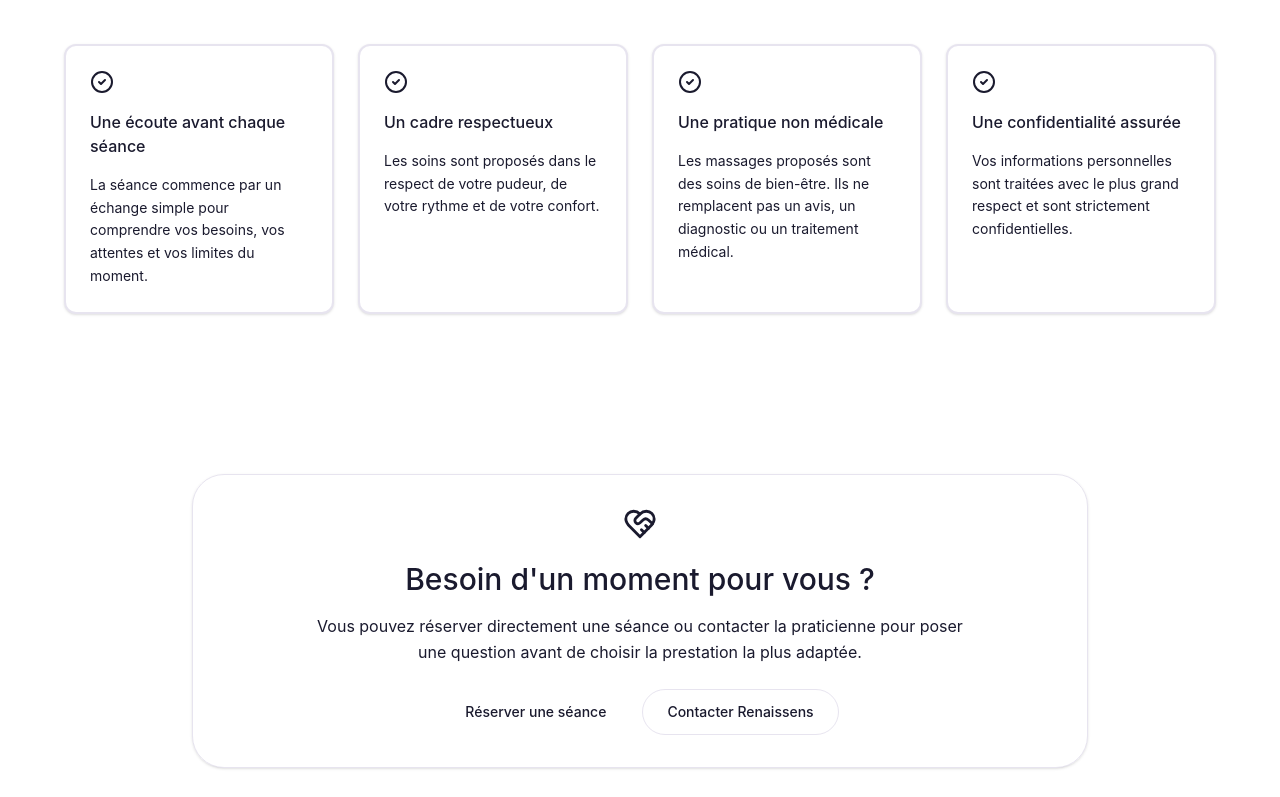
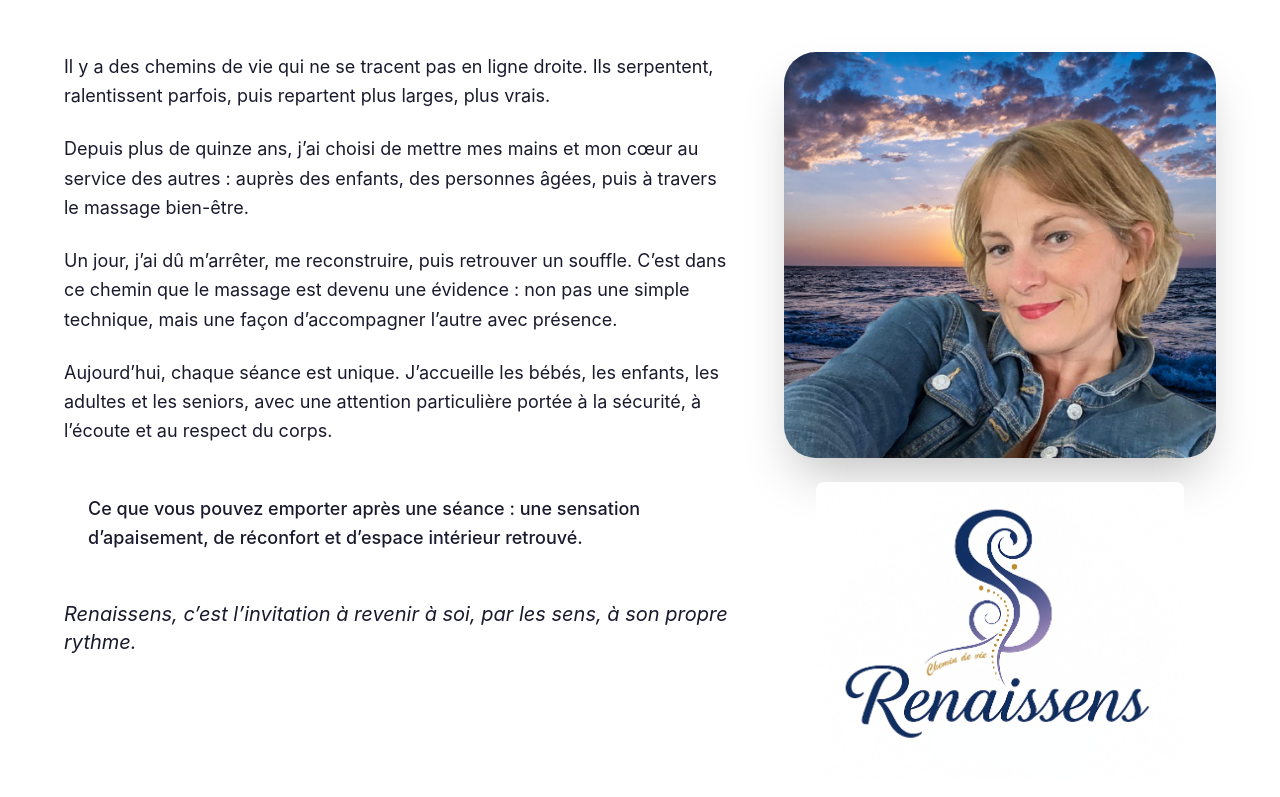
Before and after one commit to GoatDRyan/massage, a React (Vite) app: page / in a window 1280 px wide. Shown: the part 1623-2420 px from the top of the page. Built offline with nearby package versions, Linux system fonts and the light colour scheme.

Commit message:
personal story

```diff
--- a/src/app/components/PersonalStory.jsx
+++ b/src/app/components/PersonalStory.jsx
@@ -47,6 +47,14 @@ export function PersonalStory() {
                     height="1800"
                   />
                 </div>
+                <img
+                  src={`${import.meta.env.BASE_URL}img/logo.png`}
+                  alt="Signature de Magali Perrin"
+                  className="mt-6 mx-auto h-auto w-92 object-contain rounded-lg"
+                  loading="lazy"
+                  width="200"
+                  height="100"
+                />
               </div>
             </div>
           </div>
--- a/src/app/pages/HomePage.jsx
+++ b/src/app/pages/HomePage.jsx
@@ -1,5 +1,6 @@
 import { ArrowRight, HeartHandshake, Leaf, MessageCircle, Sparkles } from "lucide-react";
 import { Hero } from "../components/Hero";
+import { PersonalStory } from "../components/PersonalStory";
 import { Testimonials } from "../components/Testimonials";
 import { Reviews } from "../components/Reviews";
 import { Card, CardContent } from "../components/ui/card";
@@ -73,7 +74,7 @@ export function HomePage({ onNavigate }) {
           </div>
         </div>
       </section>
-
+      <PersonalStory />
       <Testimonials />
 
       <section className="bg-gradient-to-br from-primary/5 to-secondary/5 py-20">
```
